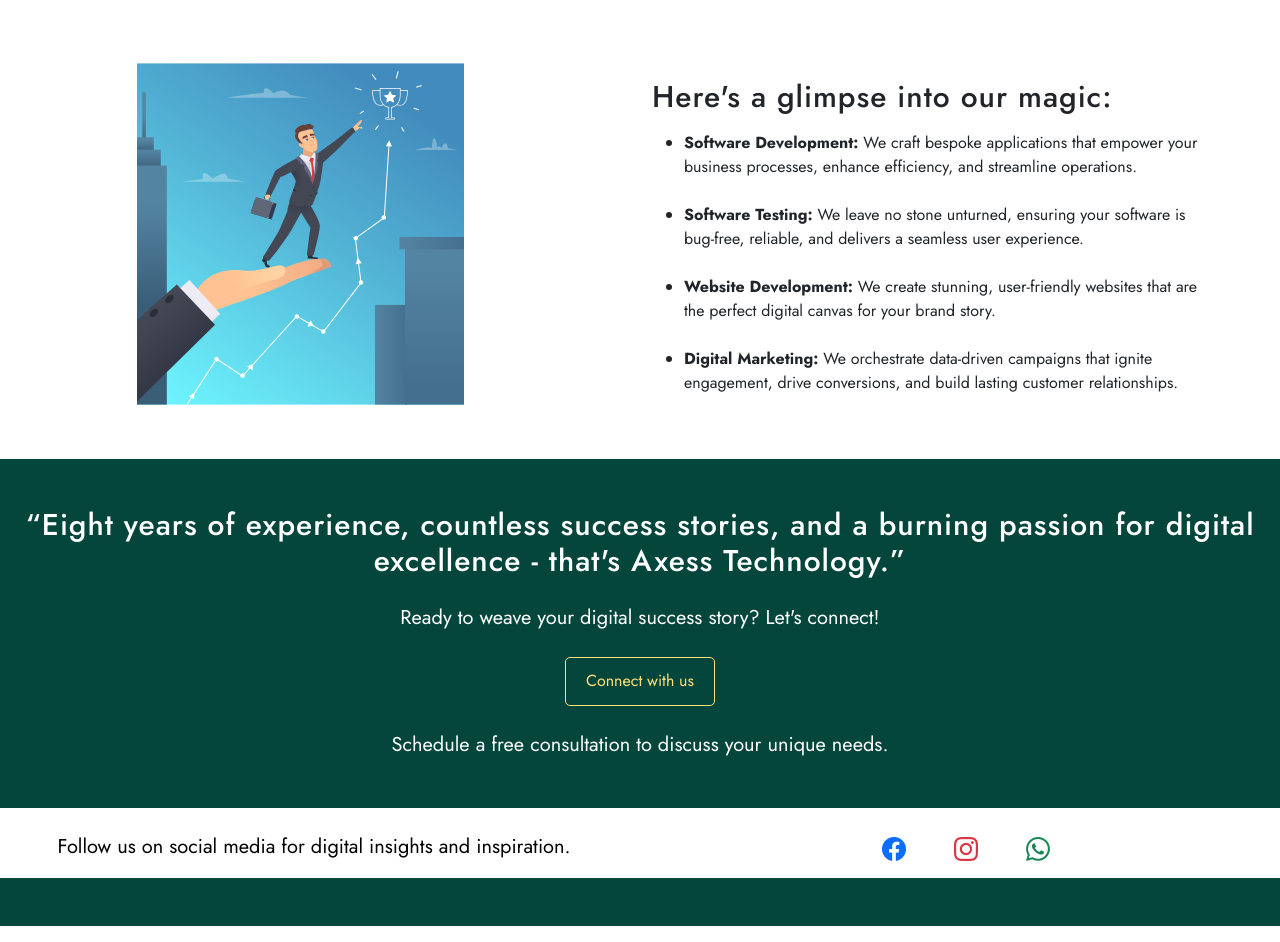
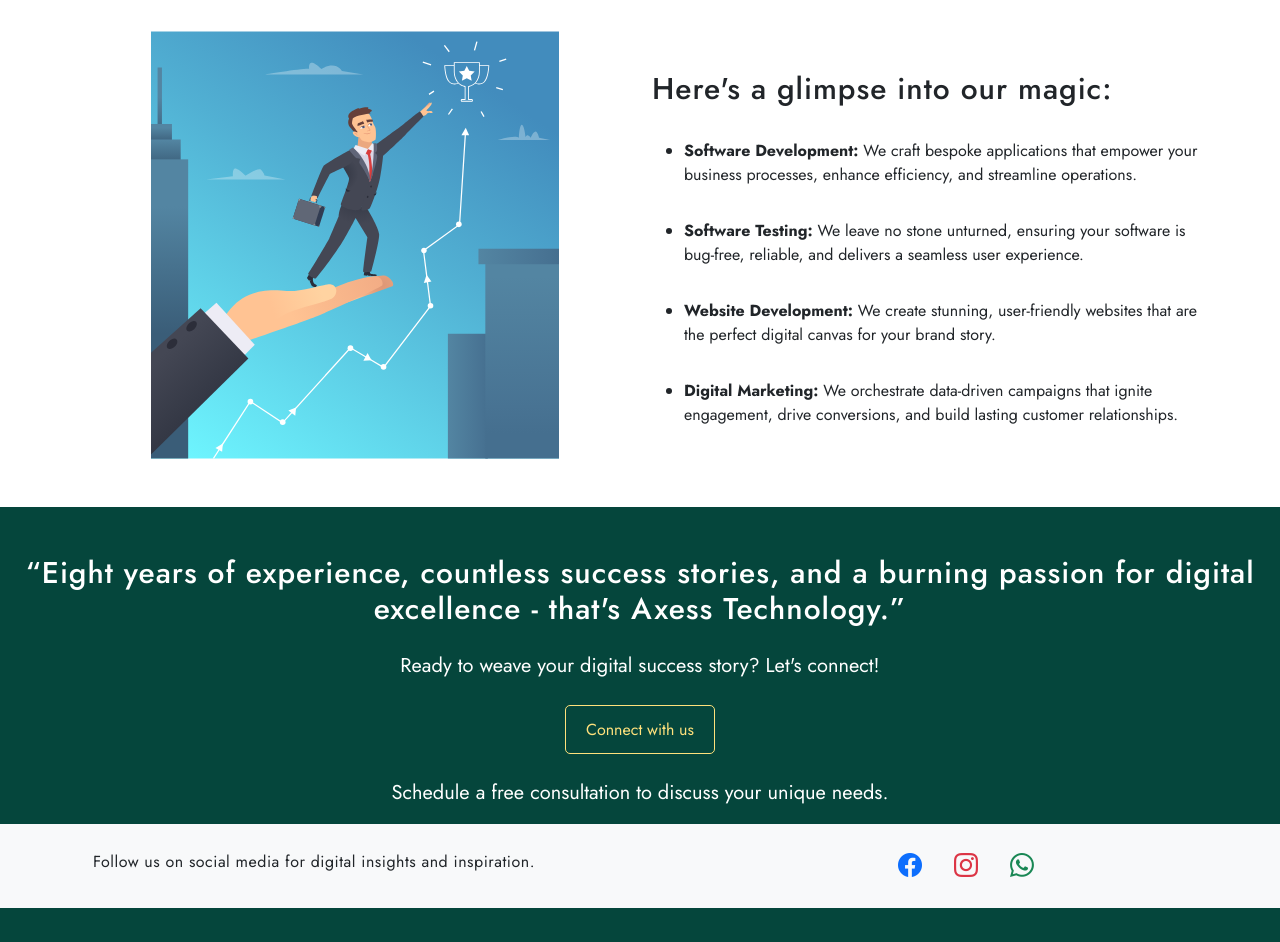
Before and after one commit to axessmongo/AxessTechnology-project, a React (Vite) app in the folder client/: page /about in a window 1280 px wide. Shown: the part 1690-2632 px from the top of the page. Built offline with nearby package versions, Linux system fonts and the light colour scheme.

Commit message:
about page change some alignment

```diff
--- a/client/src/About.jsx
+++ b/client/src/About.jsx
@@ -19,7 +19,7 @@ function About() {
       <div className="">
         <div className="row mt-5 justify-content-end">
           <div className="col-md-8 mt-5">
-            <div className="p-5 mx-5" data-aos="fade-right" data-aos-duration="1000">
+            <div className="p-5 mx-2" data-aos="fade-right" data-aos-duration="1000">
               <h1 className="mt-5 text-center bg-img-1 mx-auto">Our CEO</h1>
               <p className="mt-3 ceo-content">
                 Founded by a passionate entrepreneur, Mr. Venkteshan, Axess
@@ -117,35 +117,35 @@ function About() {
           </h5>
         </div>
         <div className="row mt-3">
-          <div className="col-md-6" data-aos="fade-right" data-aos-duration="1000">
-            <div className="aboutsuccess">
-              <img src={success} alt="success" />
+          <div className="col-md-6 " data-aos="fade-right" data-aos-duration="1000">
+            <div className="d-flex justify-content-center align-items-center">
+              <img src={success} alt="success" className="img-fluid w-75" />
             </div>
           </div>
-          <div className="col-md-6" data-aos="fade-left" data-aos-duration="1000">
+          <div className="col-md-6 pt-4" data-aos="fade-left" data-aos-duration="1000">
             <div className="mt-3">
               <h6 className="secondary-header">
                 Here's a glimpse into our magic:
               </h6>
             </div>
-            <div className="aboutpoints mt-3">
+            <div className="aboutpoints mt-3 pt-3">
               <ul>
                 <li>
                   <strong>Software Development:</strong> We craft bespoke
                   applications that empower your business processes, enhance
                   efficiency, and streamline operations.
                 </li>
-                <li className="mt-4 ">
+                <li className="mt-4 pt-2">
                   <strong>Software Testing:</strong> We leave no stone unturned,
                   ensuring your software is bug-free, reliable, and delivers a
                   seamless user experience.
                 </li>
-                <li className="mt-4">
+                <li className="mt-4 pt-2">
                   <strong>Website Development:</strong> We create stunning,
                   user-friendly websites that are the perfect digital canvas for
                   your brand story.
                 </li>
-                <li className="mt-4">
+                <li className="mt-4 pt-2">
                   <strong>Digital Marketing:</strong> We orchestrate data-driven
                   campaigns that ignite engagement, drive conversions, and build
                   lasting customer relationships.
@@ -178,7 +178,7 @@ function About() {
             Schedule a free consultation to discuss your unique needs.{" "}
           </p>
         </div>
-        <div className="row mt-5 bg-white" data-aos="fade-up" data-aos-duration="1000">
+        {/* <div className="row mt-5 bg-white" data-aos="fade-up" data-aos-duration="1000">
           <div className="col-md-6 text-center">
             <p className="fs-5 mx-auto text-black mt-4">
               Follow us on social media for digital insights and inspiration.
@@ -186,7 +186,7 @@ function About() {
           </div>
           <div className="col-md-6 mt-4 justify-content-center linkhight d-flex">
             <Link>
-              <i className="bi bi-facebook text-primary fs-4  m-4"></i>
+              <i className="bi bi-facebook text-primary fs-4 m-4"></i>
             </Link>
             <Link>
               <i className="bi bi-instagram text-danger fs-4 m-4"></i>
@@ -195,6 +195,28 @@ function About() {
               <i className="bi bi-whatsapp text-success fs-4 m-4"></i>
             </Link>
           </div>
+        </div> */}
+        <div className="row bg-light py-3" data-aos="fade-up" data-aos-duration="800">
+          <div className="col-md-6 pt-2 d-flex justify-content-center align-items-center">
+            <div className="text-center">
+              <p className="secondary-text"> Follow us on social media for digital insights and inspiration.</p>
+            </div>
+          </div>
+          <div className="col-md-6 py-2">
+            <div className=" d-flex justify-content-center align-items-center">
+              <Link>
+                <i className="bi bi-facebook text-primary fs-4 mx-3"></i>
+              </Link>
+              <Link>
+                <i className="bi bi-instagram text-danger fs-4 mx-3"></i>
+              </Link>
+              <Link>
+                <i className="bi bi-whatsapp text-success fs-4 mx-3"></i>
+              </Link>
+            </div>
+
+          </div>
+
         </div>
       </section>
       <Footer />
```
